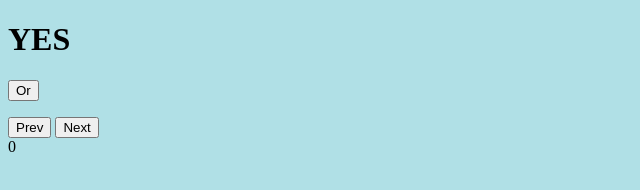
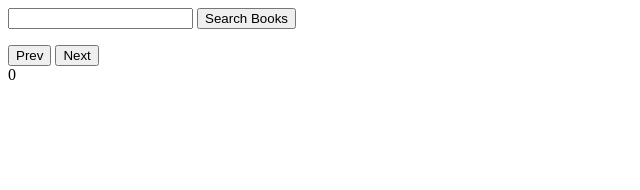
Before and after one commit to farste/catalog-app, a website: page index.html in a window 1280 px wide. Shown: the whole page, without its empty margins (0-640 px from the left). Drawn offline with Linux system fonts and the light colour scheme.

Commit message:
Fixed button labels, added search feature

```diff
--- a/catalog.js
+++ b/catalog.js
@@ -8,7 +8,7 @@ const host = "https://www.googleapis.com/books/v1/volumes"
 }); */
 
 
-function loadDoc() {
+function loadDoc(search = "bear") {
     var xhttp = new XMLHttpRequest();
     xhttp.onreadystatechange = function() {
       if (this.readyState == 4 && this.status == 200) {
@@ -21,7 +21,8 @@ function loadDoc() {
       }
     };
     sIndex = pNumber * 6;
-    xhttp.open("GET", `https://www.googleapis.com/books/v1/volumes?q=bear&startIndex=${sIndex}`, true);
+    search = document.getElementById("search").value
+    xhttp.open("GET", `https://www.googleapis.com/books/v1/volumes?q=${search}&startIndex=${sIndex}`, true);
     xhttp.send();
   }
 
--- a/index.html
+++ b/index.html
@@ -1,10 +1,10 @@
 <!DOCTYPE html>
-<html style="background-color:powderblue;">
+<html>
 <script src="./catalog.js"></script>
     <head>
-        <h1 id="yes">YES</h1>
+        <input id="search" onsubmit="loadDoc()">
 
-        <button type="button" onclick="loadDoc()">Or</button>
+        <button type="button" onclick="loadDoc()">Search Books</button>
 
     </head>
 
```
